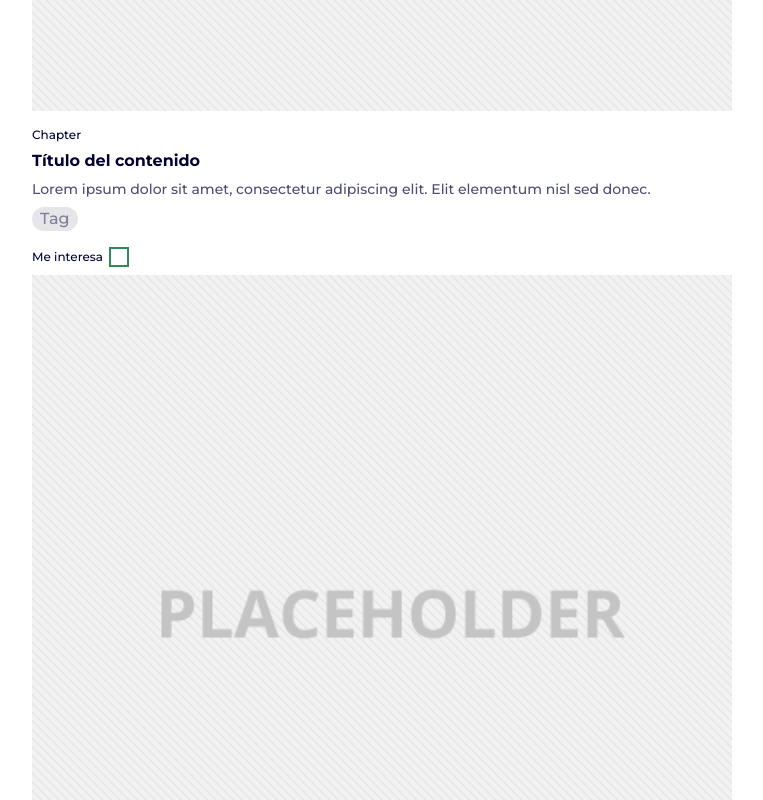
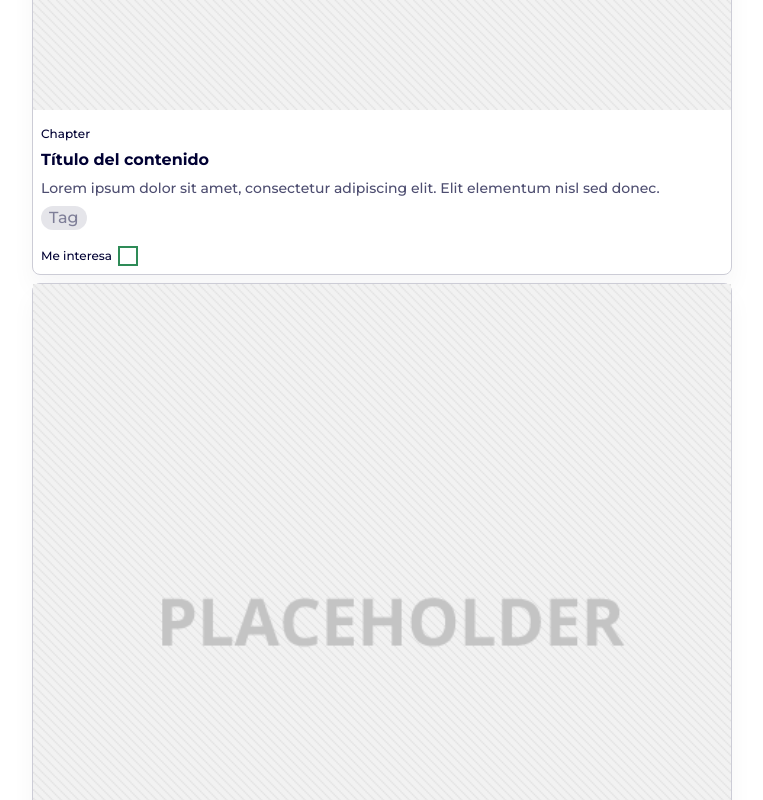
Before and after one commit to Ali-sia/NewLP-practice, a website built with Parcel: page src/index.html in a window 1280 px wide. Shown: the part 5260-6060 px from the top of the page, without its empty margins (258-1021 px from the left). Built offline with nearby package versions, Linux system fonts and the light colour scheme.

Commit message:
fix style for content

```diff
--- a/src/sass/layouts/_content.scss
+++ b/src/sass/layouts/_content.scss
@@ -1,6 +1,9 @@
 .content {
   &-item {
     margin-bottom: 8px;
+    border: 0.3px solid #ccccd6;
+    box-shadow: 0px 14px 24px rgba(0, 0, 51, 0.04);
+    border-radius: 8px;
   }
 
   &_title {
@@ -13,6 +16,9 @@
   &_caption-holder {
     display: flex;
     flex-direction: column;
+    margin-right: 8px;
+    margin-left: 8px;
+    margin-bottom: 8px;
   }
 
   &-chapter {
```
